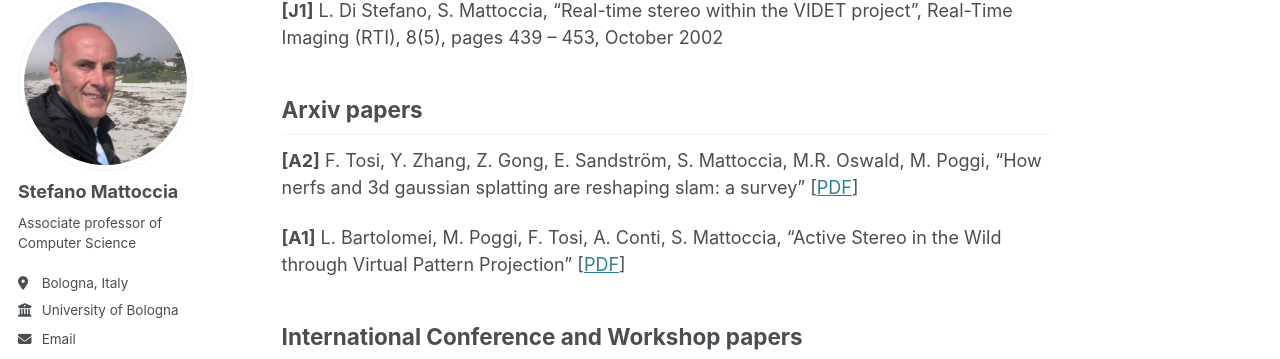
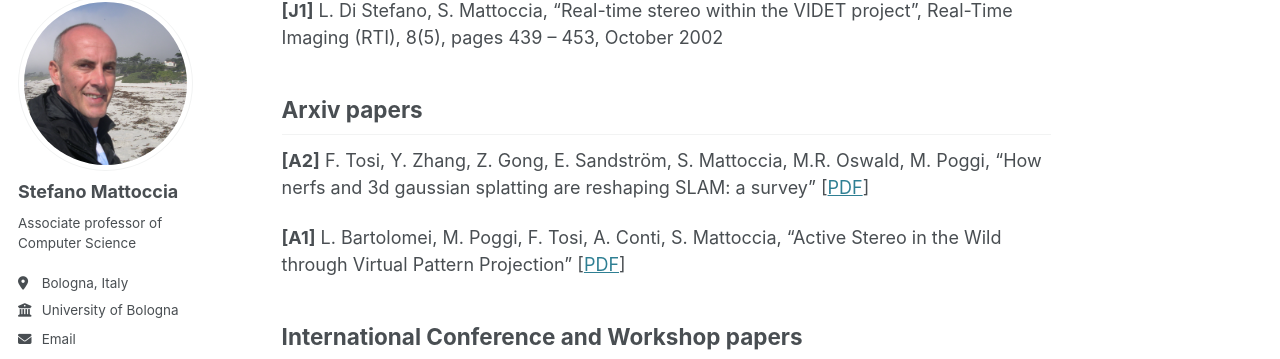
Before and after one commit to stefanomattoccia/stefanomattoccia.github.io, a Jekyll site: the page built from _pages/publications.md, in a window 1280 px wide and 900 px high, scrolled down 3937 px. Shown: the part 110-469 px from the top of the window. Built offline with Jekyll 4.4.1, drawn with Linux system fonts in a browser that asks for light colours; some web fonts are replaced.

```diff
--- a/_pages/publications.md
+++ b/_pages/publications.md
@@ -87,7 +87,7 @@ Journal papers
 Arxiv papers
 ------
 
-**[A2]** F. Tosi, Y. Zhang, Z. Gong, E. Sandström, S. Mattoccia, M.R. Oswald, M. Poggi, “How nerfs and 3d gaussian splatting are reshaping slam: a survey” [[PDF](https://arxiv.org/pdf/2402.13255)]
+**[A2]** F. Tosi, Y. Zhang, Z. Gong, E. Sandström, S. Mattoccia, M.R. Oswald, M. Poggi, “How nerfs and 3d gaussian splatting are reshaping SLAM: a survey” [[PDF](https://arxiv.org/pdf/2402.13255)]
 
 **[A1]** L. Bartolomei, M. Poggi, F. Tosi, A. Conti, S. Mattoccia, “Active Stereo in the Wild through Virtual Pattern Projection” [[PDF](https://arxiv.org/pdf/2406.04345)]
 
```
